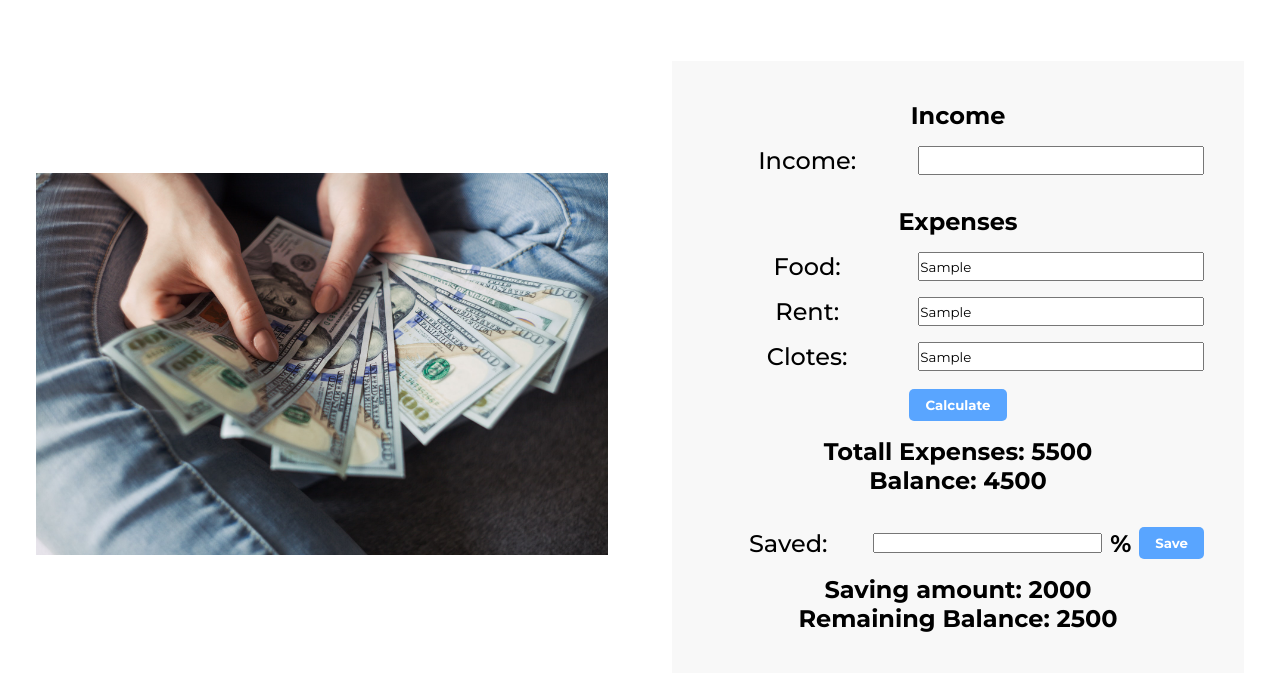
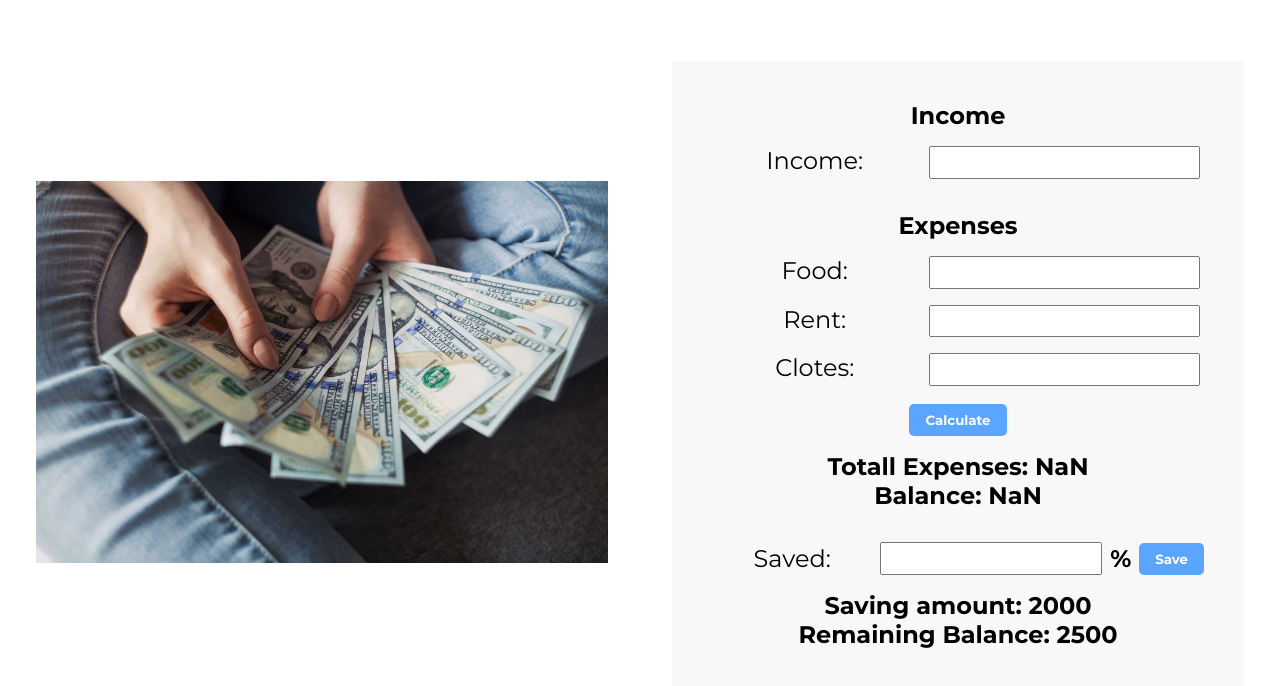
Before and after one commit to emon3455/Money-Master, a plain HTML site: page index.html in a window 1280 px wide. Both pictures are taken after typing "Sample", "Sample", "Sample" into the empty fields and a click on the button "Calculate". Shown: the part 52-738 px from the top of the page. Drawn offline with Linux system fonts and the light colour scheme.

Commit message:
expenses and remaining balance done

```diff
--- a/index.html
+++ b/index.html
@@ -33,7 +33,7 @@
                     <h4>Income</h4>
                     <div class="field">
                         <p class="input-info">Income: </p>
-                        <input type="text">
+                        <input id="income-field" type="text">
                     </div>
                 </div>
 
@@ -43,20 +43,20 @@
 
                     <div class="field">
                         <p class="input-info">Food:</p>
-                        <input type="text">
+                        <input id="food-filed" type="text">
                     </div>
 
                     <div class="field">
                         <p class="input-info">Rent:</p>
-                        <input type="text">
+                        <input id="rent-field" type="text">
                     </div>
 
                     <div class="field">
                         <p class="input-info">Clotes:</p>
-                        <input type="text">
+                        <input id="cloth-cost" type="text">
                     </div>
 
-                    <button class="btn">
+                    <button id="calculate-btn" class="btn">
                         Calculate
                     </button>
 
@@ -64,11 +64,11 @@
 
                 <div class="costing">
                     <p class="total-Expenses">
-                        Totall Expenses: <span>5500</span>
+                        Totall Expenses: <span id="total-expenses">5500</span>
                     </p>
 
                     <p class="balance">
-                        Balance: <span>4500</span>
+                        Balance: <span id="remaining-balance">4500</span>
                     </p>
                </div>
 
--- a/js/index.js
+++ b/js/index.js
@@ -0,0 +1,42 @@
+function getInputValueByID(id){
+    let inputField = document.getElementById(id);
+    let inputValue = parseFloat(inputField.value);
+
+    inputField.value="";
+
+    return inputValue;
+}
+
+function setElementValueByID(id , value){
+    let element = document.getElementById(id);
+    element.innerText = value;
+}
+
+// --------common functions end -----------------
+
+let income;
+
+let totalExpenses;
+let remainingBalance;
+
+
+// setting the value of total expenses:
+document.getElementById("calculate-btn").addEventListener("click" , function(){
+
+    income = getInputValueByID("income-field");
+
+    const foodCost = getInputValueByID("food-filed");
+
+    const rentCost = getInputValueByID("rent-field");
+
+    const clothCost = getInputValueByID("cloth-cost");
+
+    totalExpenses = foodCost + rentCost + clothCost;
+
+    setElementValueByID("total-expenses" , totalExpenses);
+
+    // seting the value of remaining balance after calculating expenses:
+    remainingBalance = income - totalExpenses;
+    setElementValueByID("remaining-balance" , remainingBalance);
+
+});
--- a/style.css
+++ b/style.css
@@ -30,11 +30,13 @@ p{
 }
 
 input{
-    width: 60%;
+    width: 55%;
+    padding: 0.4rem 0.1rem;
 }
+
 .input-info{
     width: 40%;
-    font-weight: 500;
+    font-weight: 400;
 }
 
 .btn{
```
